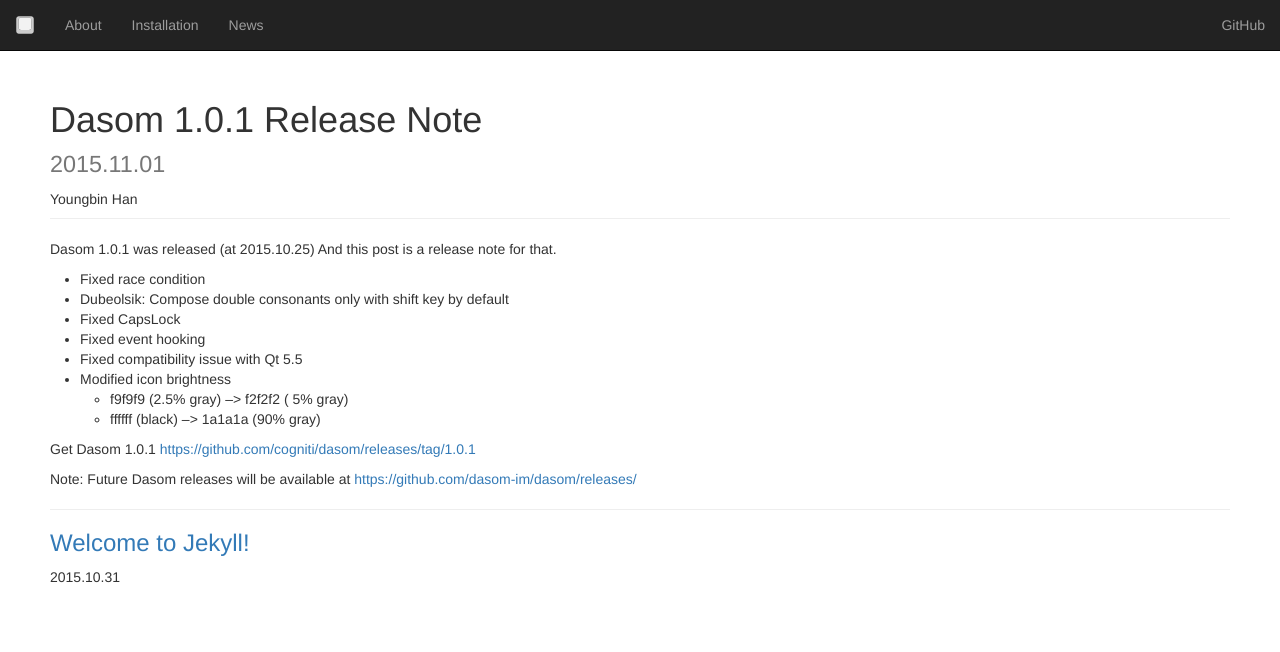
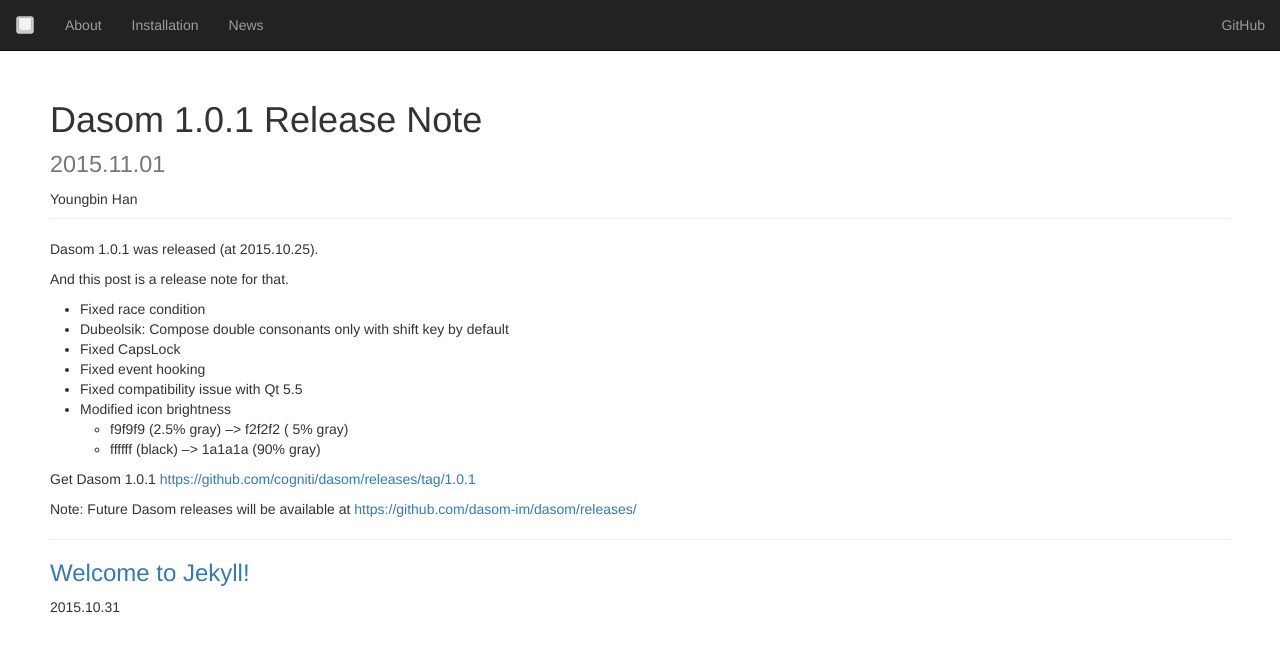
Before and after one commit to dasom-im/dasom-im.github.io, a Jekyll site: the page built from _posts/2015-11-01-dasom-1.0.1-release-note.md, in a window 1280 px wide. Shown: the top 652 px of the page. Built offline with Jekyll 4.4.1, drawn with Linux system fonts in a browser that asks for light colours.

```diff
--- a/_posts/2015-11-01-dasom-1.0.1-release-note.md
+++ b/_posts/2015-11-01-dasom-1.0.1-release-note.md
@@ -6,7 +6,8 @@ tags: new-release
 author : Youngbin Han
 ---
 
-Dasom 1.0.1 was released (at 2015.10.25)
+Dasom 1.0.1 was released (at 2015.10.25).
+
 And this post is a release note for that.
 
 * Fixed race condition
```
